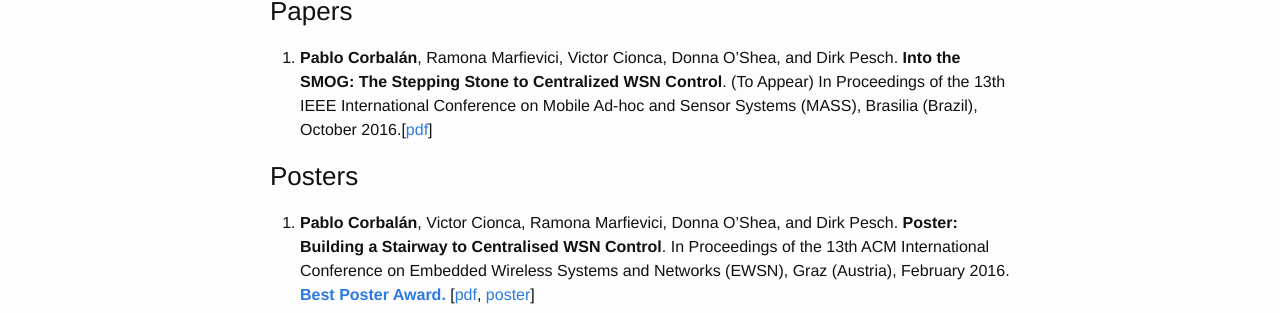
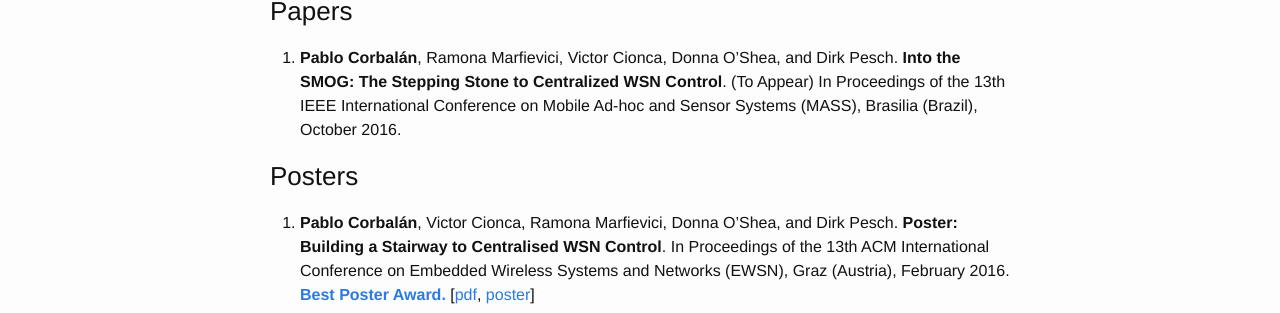
Before and after one commit to pablocorbalan/pablocorbalan.github.io, a Jekyll site: the page built from publications.md, in a window 1280 px wide. Shown: the part 172-485 px from the top of the page. Built offline with Jekyll 4.4.1, drawn with Linux system fonts in a browser that asks for light colours.

Commit message:
Remove PDF of Into the SMOG paper
The PDF should not appear before it gets officilly published or the paper is confirmed to be presented

```diff
--- a/publications.md
+++ b/publications.md
@@ -6,7 +6,7 @@
 
 ### Papers
 
-1. **Pablo Corbalán**, Ramona Marfievici, Victor Cionca, Donna O’Shea, and Dirk Pesch. **Into the SMOG: The Stepping Stone to Centralized WSN Control**. (To Appear) In Proceedings of the 13th IEEE International Conference on Mobile Ad-hoc and Sensor Systems (MASS), Brasilia (Brazil), October 2016.[[pdf](/docs/papers/mass-into-the-smog.pdf)]
+1. **Pablo Corbalán**, Ramona Marfievici, Victor Cionca, Donna O’Shea, and Dirk Pesch. **Into the SMOG: The Stepping Stone to Centralized WSN Control**. (To Appear) In Proceedings of the 13th IEEE International Conference on Mobile Ad-hoc and Sensor Systems (MASS), Brasilia (Brazil), October 2016.
 
 ### Posters
 
```
Also changed, not shown: 1 other file.
